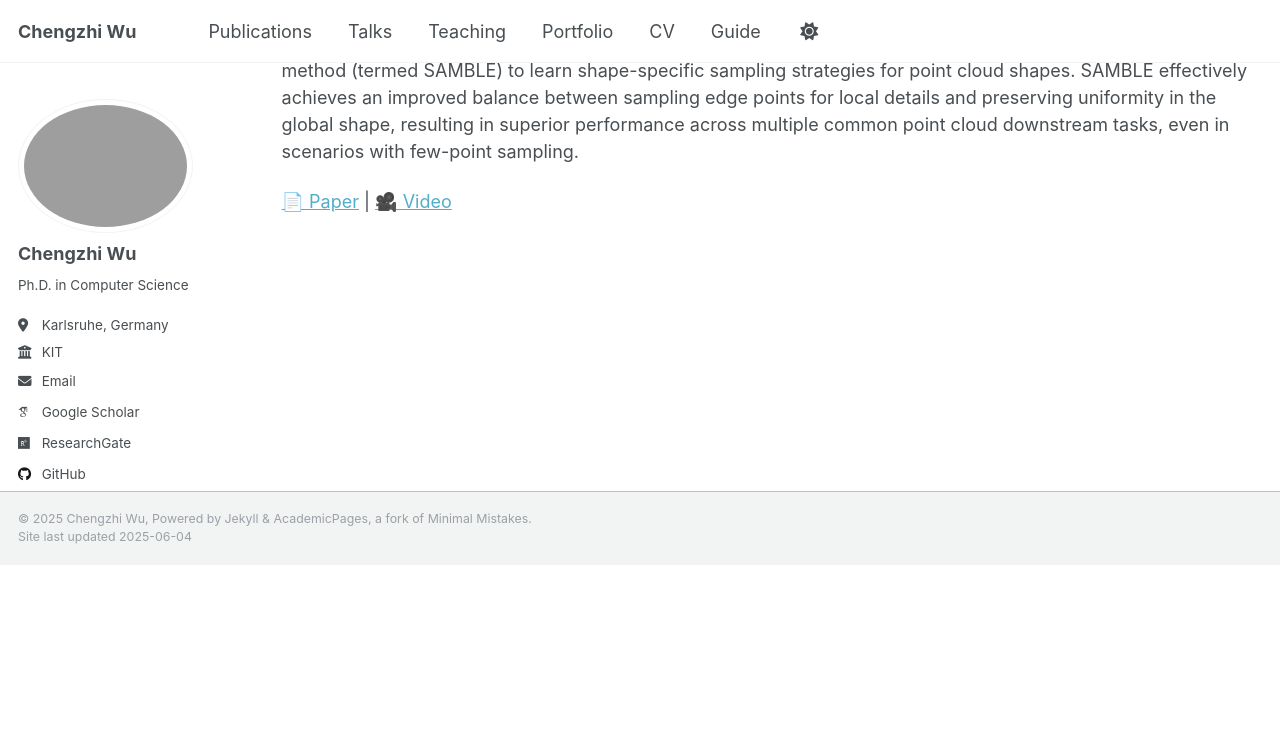
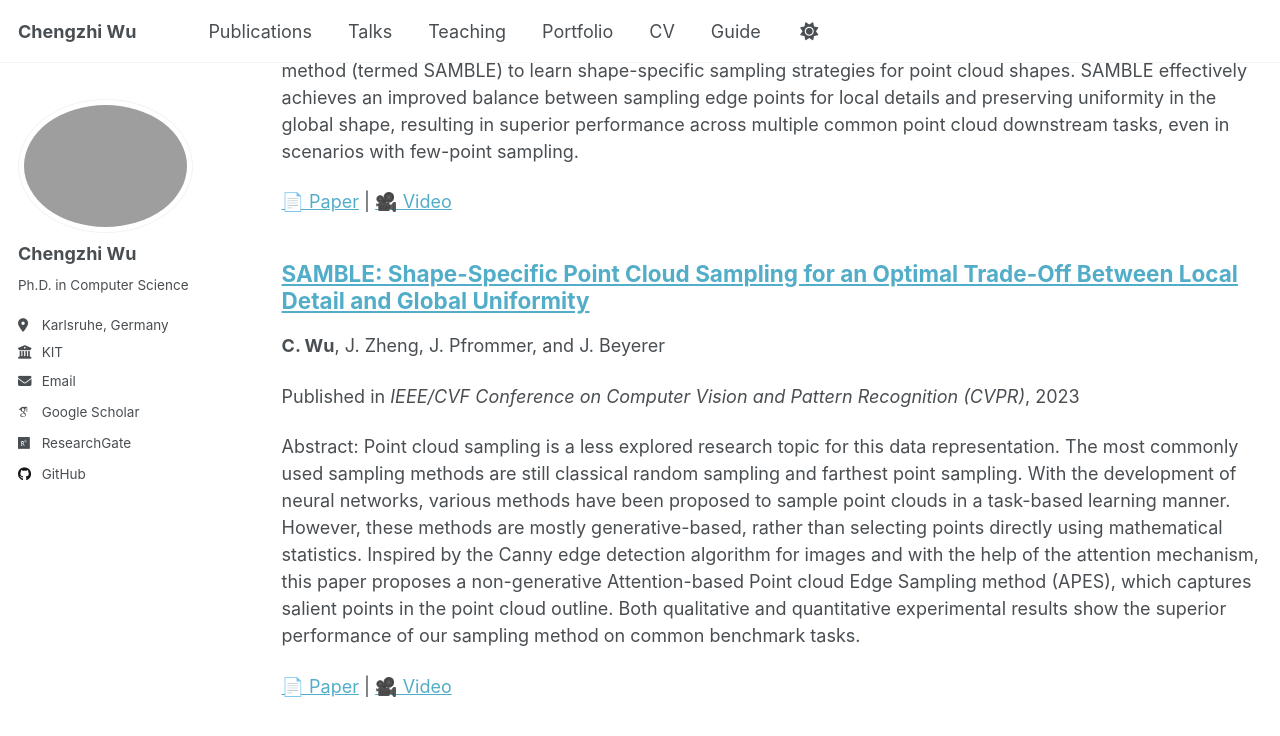
Before and after one commit to stevenczwu/stevenczwu.github.io, a Jekyll site: the page built from _pages/publications.html, in a window 1280 px wide and 900 px high, scrolled down 609 px. Shown: the top 736 px of the window. Built offline with Jekyll 4.4.1, drawn with Linux system fonts in a browser that asks for light colours; some web fonts are replaced; before the commit the page ends 1174 px from its top, so only the background shows below that.

Commit message:
add pub APES

````diff
--- a/_includes/archive-single.html
+++ b/_includes/archive-single.html
@@ -74,15 +74,15 @@
       <p>Recommended citation: {{ post.citation }}</p>
     {% elsif post.paperurl and post.bibtexurl %}
       <p><a href=" {{ post.paperurl }} ">Download Paper</a> | <a href="{{ post.bibtexurl }}">Download Bibtex</a></p>
-
     {% elsif post.slidesurl and post.bibtexurl %}
       <p><a href="{{ post.slidesurl }}">Download Slides</a> | <a href="{{ post.bibtexurl }}">Download Bibtex</a></p>
     {% elsif post.slidesurl %}
       <p><a href="{{ post.slidesurl }}">Download Slides</a></p>
     {% elsif post.bibtexurl %}
       <p><a href="{{ post.bibtexurl }}">Download Bibtex</a></p>
+
     {% elsif post.paperurl and post.videourl %}
-      <p><a href="{{ post.paperurl }}">📄 Paper</a> | <a href="{{ post.videourl }}">🎥 Video</a></p>
+      <p><a href=" {{ post.paperurl }} ">📄 Paper</a> | <a href="{{ post.videourl }}">🎥 Video</a></p>
     {% elsif post.paperurl %}
       <p><a href=" {{ post.paperurl }} ">📄 Paper</a></p>
     {% endif %}
--- /dev/null
+++ b/_publications/2023-06-20-APES.md
@@ -0,0 +1,26 @@
+---
+title: "SAMBLE: Shape-Specific Point Cloud Sampling for an Optimal Trade-Off Between Local Detail and Global Uniformity"
+author: "<strong>C. Wu</strong>, J. Zheng, J. Pfrommer, and J. Beyerer"
+collection: publications
+category: conferences
+permalink: /publication/2023-06-20-APES
+date: 2023-06-20
+venue: 'IEEE/CVF Conference on Computer Vision and Pattern Recognition (CVPR)'
+paperurl: 'https://arxiv.org/abs/2302.14673'
+githuburl: 'https://github.com/JunweiZheng93/APES'
+homepageurl: 'https://junweizheng93.github.io/publications/APES/APES.html'
+videourl: 'https://www.youtube.com/watch?v=LI33vU72BZo'
+---
+
+Abstract: Point cloud sampling is a less explored research topic for this data representation. The most commonly used sampling methods are still classical random sampling and farthest point sampling. With the development of neural networks, various methods have been proposed to sample point clouds in a task-based learning manner. However, these methods are mostly generative-based, rather than selecting points directly using mathematical statistics. Inspired by the Canny edge detection algorithm for images and with the help of the attention mechanism, this paper proposes a non-generative Attention-based Point cloud Edge Sampling method (APES), which captures salient points in the point cloud outline. Both qualitative and quantitative experimental results show the superior performance of our sampling method on common benchmark tasks.
+
+If you are interested in this work, please cite as below:
+
+```text
+@inproceedings{wu_2023_attention,
+author={Wu, Chengzhi and Zheng, Junwei and Pfrommer, Julius and Beyerer, J\"urgen},
+title={Attention-Based Point Cloud Edge Sampling},
+booktitle={Proceedings of the IEEE/CVF Conference on Computer Vision and Pattern Recognition (CVPR)},
+year={2023}
+}
+```
````
